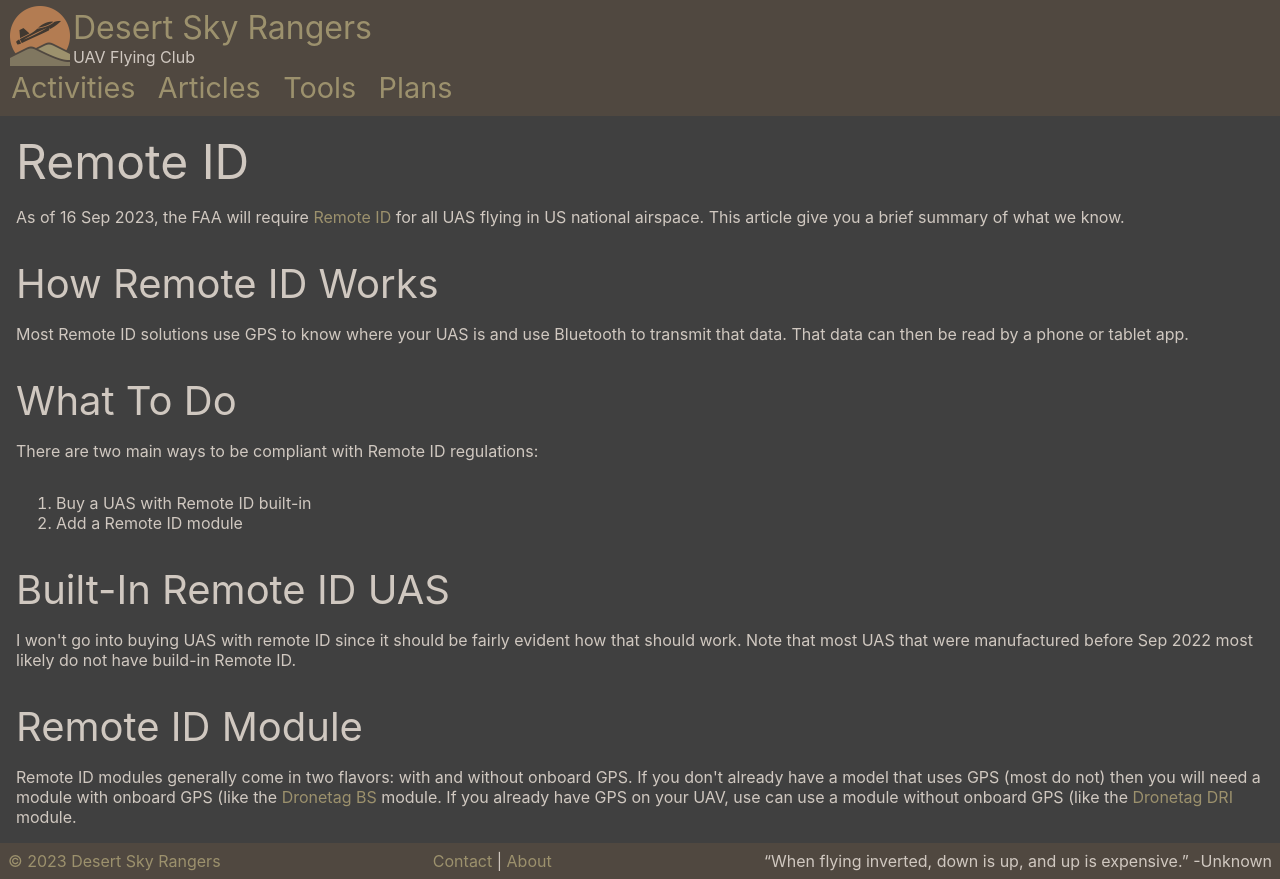
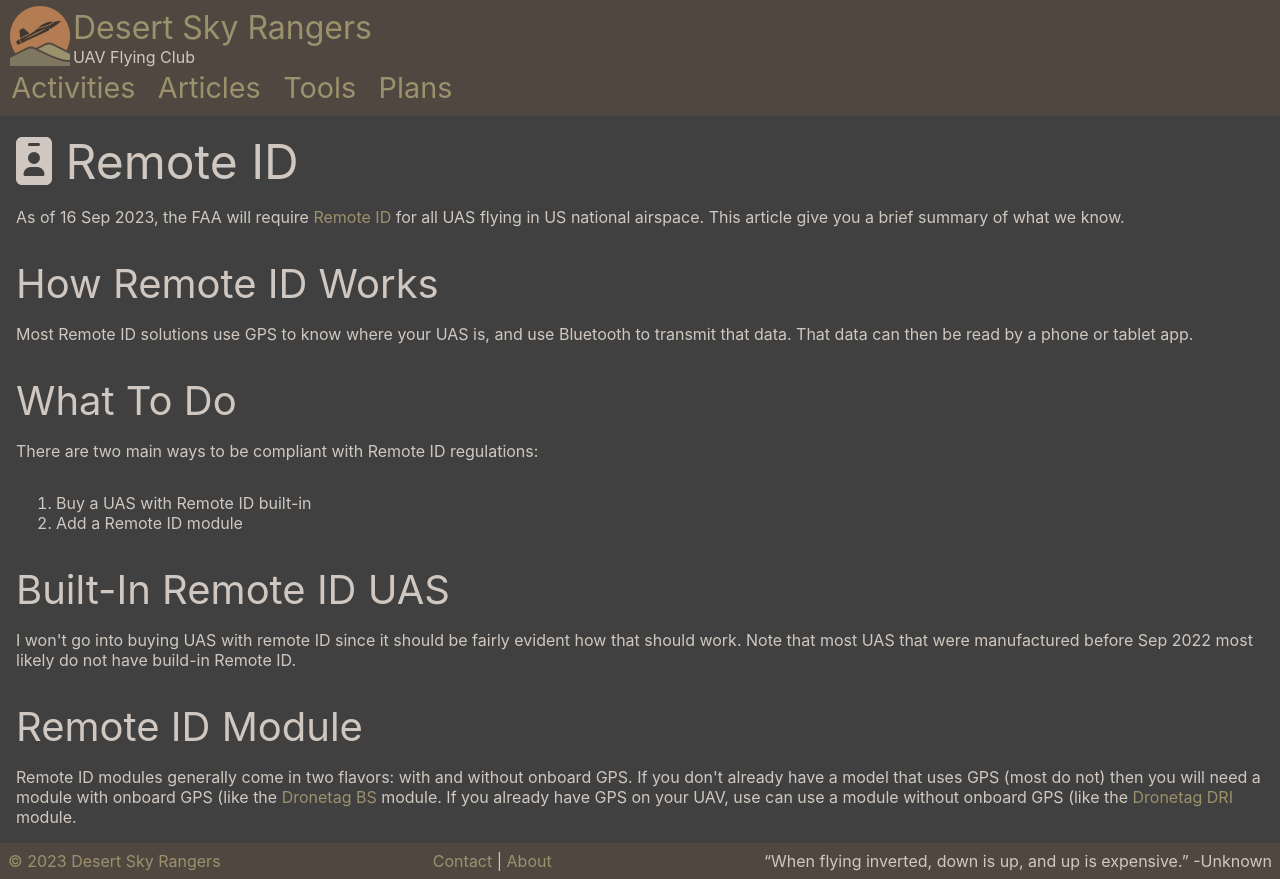
Before and after one commit to desertskyrangers/www.desertskyrangers.org, a React (Create React App) app: page /articles/2023-06-30-remoteid in a window 1280 px wide. Built offline with nearby package versions, Linux system fonts and the light colour scheme.

Commit message:
Add remote ID article

```diff
--- a/src/articles/ARTICLE_2023_06_30_REMOTEID.js
+++ b/src/articles/ARTICLE_2023_06_30_REMOTEID.js
@@ -1,4 +1,6 @@
 import React from 'react';
+import {FontAwesomeIcon} from '@fortawesome/react-fontawesome';
+import {faIdBadge} from '@fortawesome/free-solid-svg-icons';
 
 export default class RemoteId20230630 extends React.Component {
 
@@ -6,7 +8,7 @@ export default class RemoteId20230630 extends React.Component {
 		return (
 			<div className='content'>
 
-				<h1>Remote ID</h1>
+				<h1><FontAwesomeIcon icon={faIdBadge}/> Remote ID</h1>
 
 				<p>
 					As of 16 Sep 2023, the FAA will require
@@ -16,7 +18,7 @@ export default class RemoteId20230630 extends React.Component {
 
 				<h2>How Remote ID Works</h2>
 				<p>
-					Most Remote ID solutions use GPS to know where your UAS is and use
+					Most Remote ID solutions use GPS to know where your UAS is, and use
 					Bluetooth to transmit that data. That data can then be read by a phone
 					or tablet app.
 				</p>
```
